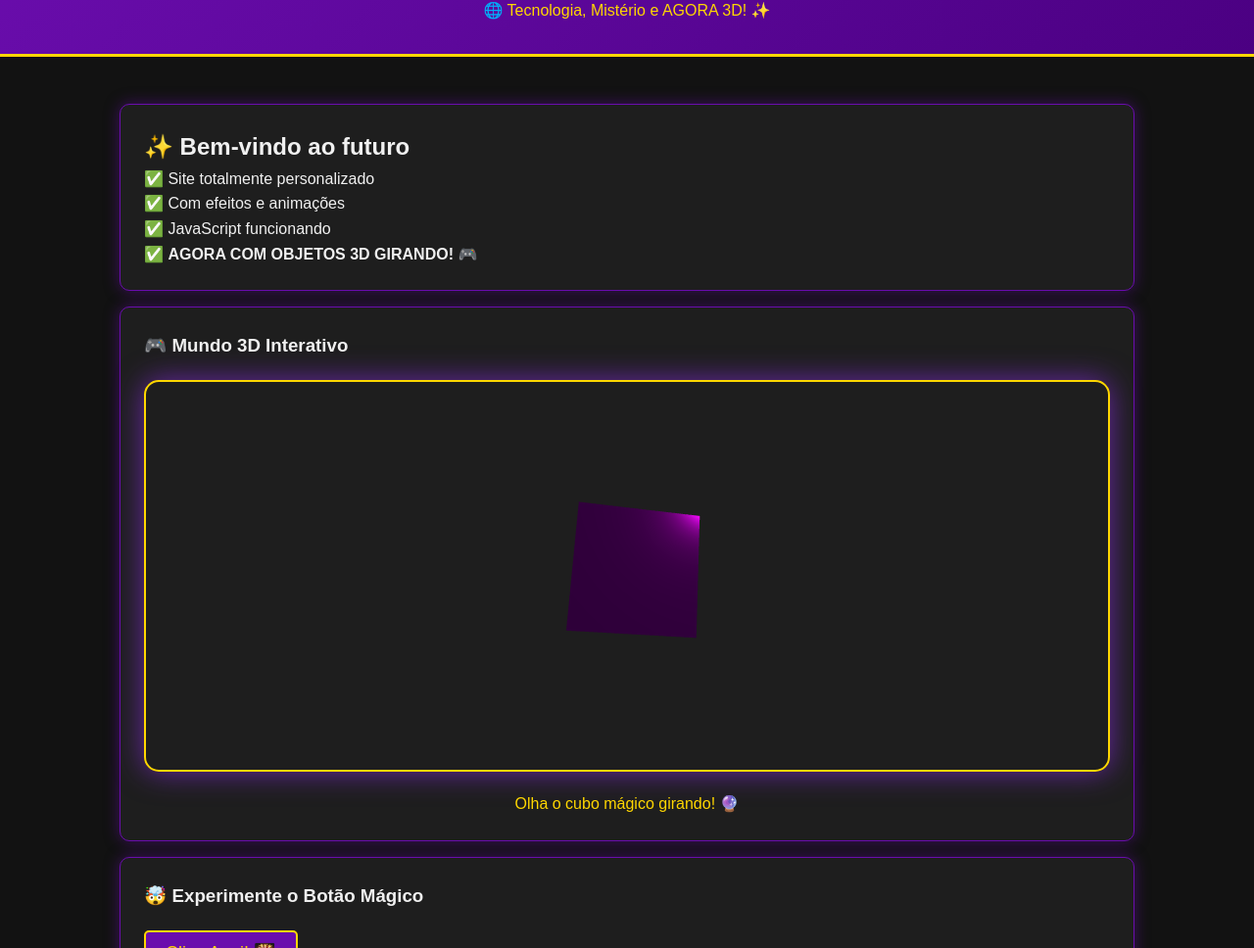
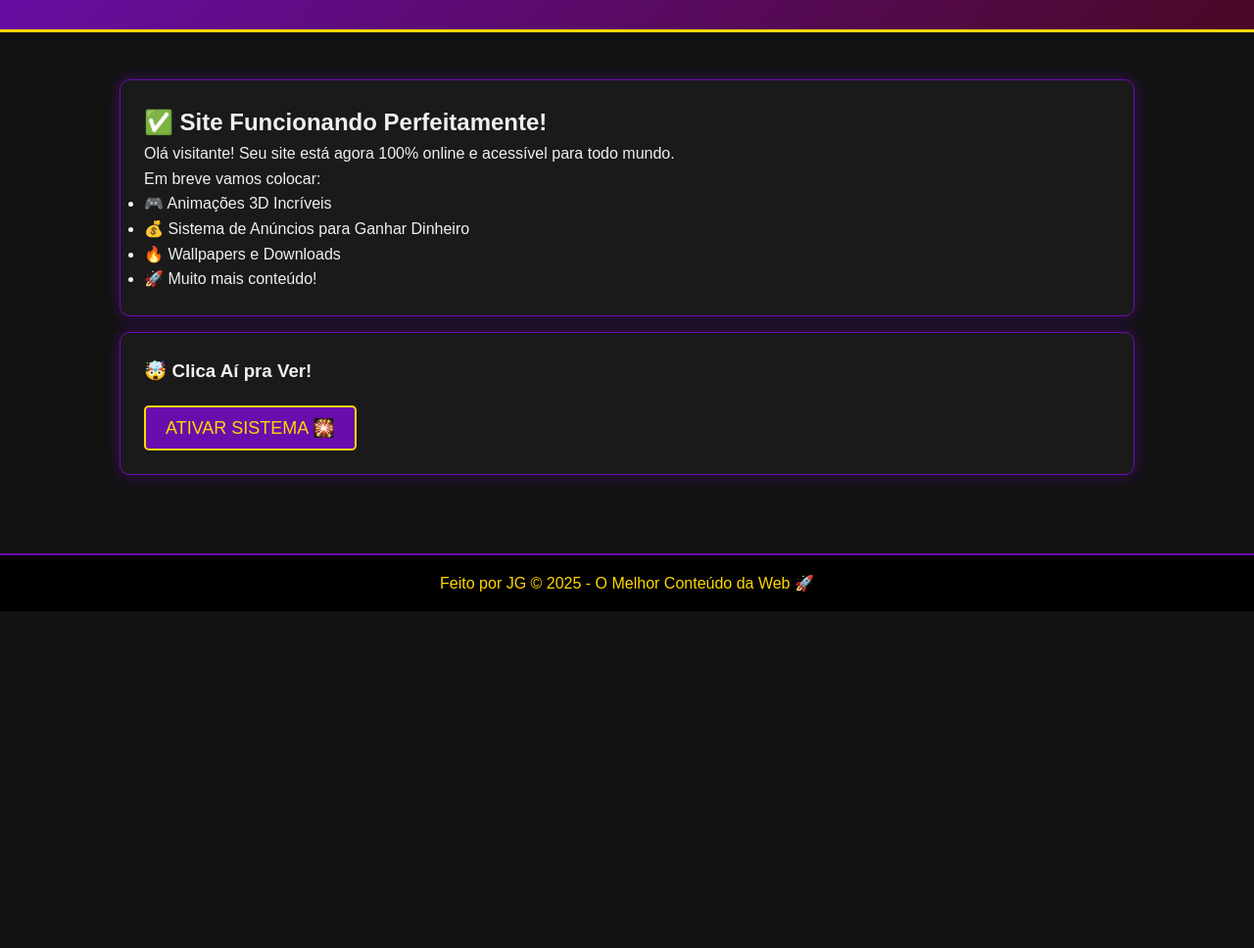
Before and after one commit to paulodemooh-lab/Segredos-ocultos-jg, a plain HTML site: page index.html in a window 1280 px wide. Shown: the part 111-1079 px from the top of the page at 98% size. After the commit the page ends 800 px from the top, so only its background shows below. Drawn offline with nearby package versions, Linux system fonts and the light colour scheme.

Commit message:
Update site title and content for version 2.0

```diff
--- a/index.html
+++ b/index.html
@@ -1,16 +1,9 @@
-import http.server
-import socketserver
-import webbrowser
-import os
-
-# SITE COM ANIMAÇÃO 3D INCRÍVEL
-site = """
 <!DOCTYPE html>
 <html lang="pt-br">
 <head>
     <meta charset="UTF-8">
     <meta name="viewport" content="width=device-width, initial-scale=1.0">
-    <title>Segredos Ocultos JG - 3D</title>
+    <title>Segredos Ocultos JG - Site Oficial</title>
     <style>
         * {
             margin: 0;
@@ -33,7 +26,7 @@ site = """
         }
 
         header {
-            background: linear-gradient(135deg, var(--cor-principal), #4b0082);
+            background: linear-gradient(135deg, var(--cor-principal), #4b0825);
             color: var(--cor-secundaria);
             padding: 2rem;
             text-align: center;
@@ -47,7 +40,7 @@ site = """
         }
 
         .card {
-            background: #1e1e1e;
+            background: #1a1a1a;
             padding: 1.5rem;
             margin: 1rem 0;
             border-radius: 10px;
@@ -59,22 +52,6 @@ site = """
         .card:hover {
             transform: translateY(-5px);
             box-shadow: 0 0 25px rgba(255, 215, 0, 0.6);
-        }
-
-        .img-responsive {
-            width: 100%;
-            height: auto;
-            border-radius: 8px;
-            loading: lazy;
-            display: block;
-            border: 2px solid var(--cor-secundaria);
-        }
-
-        .galeria {
-            display: grid;
-            grid-template-columns: repeat(auto-fit, minmax(250px, 1fr));
-            gap: 1rem;
-            margin-top: 2rem;
         }
 
         footer {
@@ -103,122 +80,50 @@ site = """
             color: var(--cor-principal);
             transform: scale(1.05);
         }
-
-        /* ===== ESTILO DA AREA 3D ===== */
-        #canvas-container {
-            width: 100%;
-            height: 400px;
-            margin: 20px auto;
-            border-radius: 15px;
-            overflow: hidden;
-            border: 2px solid var(--cor-secundaria);
-            box-shadow: 0 0 30px rgba(138, 43, 226, 0.7);
-        }
     </style>
-
-    <!-- CARREGA A BIBLIOTECA 3D -->
-    <script src="https://cdnjs.cloudflare.com/ajax/libs/three.js/r128/three.min.js"></script>
 </head>
 <body>
 
     <header>
         <h1>🔮 Segredos Ocultos JG</h1>
-        <p>🌐 Tecnologia, Mistério e AGORA 3D! ✨</p>
+        <p>🌐 Site Oficial No Ar - Versão 2.0 ✨</p>
     </header>
 
     <div class="container">
         <div class="card">
-            <h2>✨ Bem-vindo ao futuro</h2>
-            <p>✅ Site totalmente personalizado</p>
-            <p>✅ Com efeitos e animações</p>
-            <p>✅ JavaScript funcionando</p>
-            <p>✅ <strong>AGORA COM OBJETOS 3D GIRANDO!</strong> 🎮</p>
-        </div>
-
-        <!-- ===== AQUI FICA A ANIMAÇÃO 3D ===== -->
-        <div class="card">
-            <h3>🎮 Mundo 3D Interativo</h3>
-            <div id="canvas-container"></div>
-            <p style="text-align:center; margin-top:15px; color: #ffd700;">Olha o cubo mágico girando! 🔮</p>
+            <h2>✅ Site Funcionando Perfeitamente!</h2>
+            <p>Olá visitante! Seu site está agora 100% online e acessível para todo mundo.</p>
+            <p>Em breve vamos colocar:</p>
+            <ul>
+                <li>🎮 Animações 3D Incríveis</li>
+                <li>💰 Sistema de Anúncios para Ganhar Dinheiro</li>
+                <li>🔥 Wallpapers e Downloads</li>
+                <li>🚀 Muito mais conteúdo!</li>
+            </ul>
         </div>
 
         <div class="card">
-            <h3>🤯 Experimente o Botão Mágico</h3>
-            <button id="botao-magico">Clica Aqui! 🎇</button>
+            <h3>🤯 Clica Aí pra Ver!</h3>
+            <button id="botao-magico">ATIVAR SISTEMA 🎇</button>
             <p id="mensagem"></p>
         </div>
 
     </div>
 
     <footer>
-        <p>Feito por JG © 2025 - Tecnologia de outro mundo 🚀</p>
+        <p>Feito por JG © 2025 - O Melhor Conteúdo da Web 🚀</p>
     </footer>
 
-    <!-- ===== CÓDIGO DO 3D ===== -->
-    <script>
-        // Cria a cena
-        const scene = new THREE.Scene();
-        const camera = new THREE.PerspectiveCamera(75, document.getElementById('canvas-container').offsetWidth / 400, 0.1, 1000);
-        const renderer = new THREE.WebGLRenderer({ alpha: true, antialias: true });
-
-        renderer.setSize(document.getElementById('canvas-container').offsetWidth, 400);
-        renderer.setClearColor(0x000000, 0); // Fundo transparente
-        document.getElementById('canvas-container').appendChild(renderer.domElement);
-
-        // Cria o cubo ROXO
-        const geometry = new THREE.BoxGeometry(2, 2, 2);
-        const material = new THREE.MeshStandardMaterial({
-            color: 0x800080, // Roxo
-            metalness: 0.7,
-            roughness: 0.2,
-            emissive: 0x4b0082,
-            emissiveIntensity: 0.2
-        });
-        const cube = new THREE.Mesh(geometry, material);
-        scene.add(cube);
-
-        // Adiciona luzes para brilhar
-        const light1 = new THREE.PointLight(0xffffff, 1, 100);
-        light1.position.set(10, 10, 10);
-        scene.add(light1);
-
-        const light2 = new THREE.PointLight(0x800080, 0.8, 100);
-        light2.position.set(-10, -10, -10);
-        scene.add(light2);
-
-        scene.add(new THREE.AmbientLight(0x404040));
-
-        camera.position.z = 5;
-
-        // Função ANIMAR
-        function animate() {
-            requestAnimationFrame(animate);
-            cube.rotation.x += 0.01;
-            cube.rotation.y += 0.01;
-            cube.rotation.z += 0.005;
-            renderer.render(scene, camera);
-        }
-        animate();
-
-        // Ajusta tamanho
-        window.addEventListener('resize', () => {
-            camera.aspect = document.getElementById('canvas-container').offsetWidth / 400;
-            camera.updateProjectionMatrix();
-            renderer.setSize(document.getElementById('canvas-container').offsetWidth, 400);
-        });
-    </script>
-
-    <!-- ===== CÓDIGO DO BOTÃO ===== -->
     <script>
         const botao = document.getElementById('botao-magico');
         const mensagem = document.getElementById('mensagem');
 
         const frases = [
-            "🔮 O segredo está na mente!",
-            "💻 Código é magia escrita em texto!",
-            "🚀 Você é o criador do seu futuro!",
-            "✨ 3D é a nova realidade!",
-            "👁️ Veja além do óbvio!"
+            "🔮 Sistema Ativado!",
+            "💻 Você está no melhor site!",
+            "🚀 Prepare-se para o futuro!",
+            "💰 Dinheiro vindo aí!",
+            "👁️ Segredos revelados!"
         ];
 
         botao.addEventListener('click', function() {
@@ -232,24 +137,3 @@ site = """
 
 </body>
 </html>
-"""
-
-# Salva o arquivo
-with open("index.html", "w", encoding="utf-8") as arquivo:
-    arquivo.write(site)
-
-# Abre o servidor
-PORT = 8000
-Handler = http.server.SimpleHTTPRequestHandler
-
-try:
-    with socketserver.TCPServer(("", PORT), Handler) as httpd:
-        print("="*60)
-        print("🌐 SITE 3D NO AR!")
-        print(f"🔗 Acesse: http://localhost:{PORT}")
-        print("✨ Agora com Cubo Roxo Girando em 3D!")
-        print("="*60)
-        webbrowser.open(f'http://localhost:{PORT}')
-        httpd.serve_forever()
-except OSError:
-    print("⚠️ Feche o servidor anterior e tenta de novo!")
```
